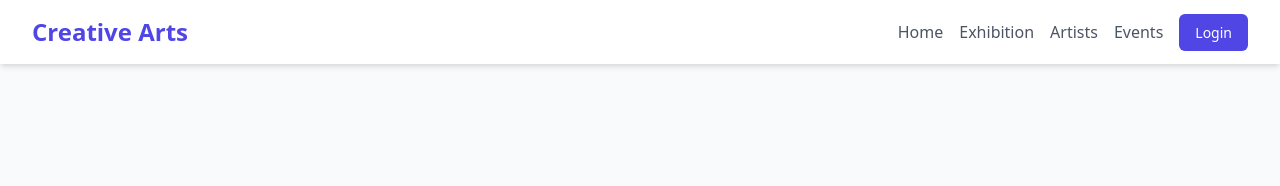
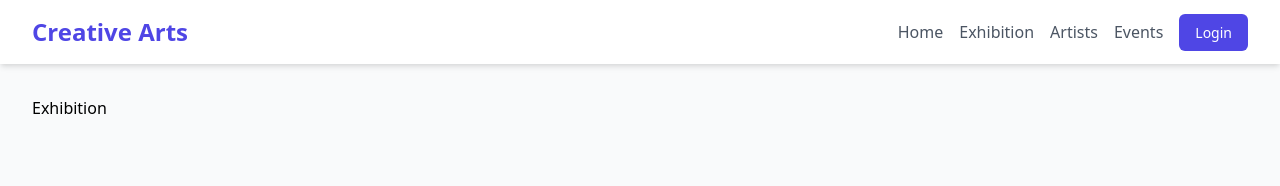
Before and after one commit to LBSuhashReddy/Creative-Arts, a React (Create React App) app: page /exhibition in a window 1280 px wide. Shown: the top 186 px of the page. Built offline with nearby package versions, Linux system fonts and the light colour scheme; no server answers.

Commit message:
Exhibition

```diff
--- a/src/App.jsx
+++ b/src/App.jsx
@@ -5,6 +5,7 @@ import Navbar from './components/layout/Navbar';
 import HomePage from './pages/HomePage';
 import LoginPage from './pages/auth/LoginPage';
 import RegisterPage from './pages/auth/RegisterPage'; // Import the new page
+import ExhibitionPage from './pages/ExhibitionPage';
 
 const Footer = () => (
   <footer className="bg-gray-100 mt-12">
@@ -24,6 +25,7 @@ function App() {
             <Route path="/" element={<HomePage />} />
             <Route path="/login" element={<LoginPage />} />
             <Route path="/register" element={<RegisterPage />} />
+            <Route path="/exhibition" element={<ExhibitionPage />} />
             {/* Add more routes here as needed */}
           </Routes>
         </main>
--- /dev/null
+++ b/src/pages/ExhibitionPage.jsx
@@ -0,0 +1,9 @@
+import React from 'react';
+function Exhibition(){
+    return(
+        <div>
+        <h1>Exhibition</h1>
+        </div>
+    );
+}
+export default Exhibition;
```
